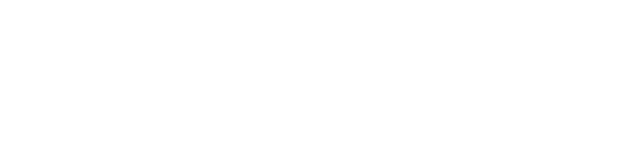
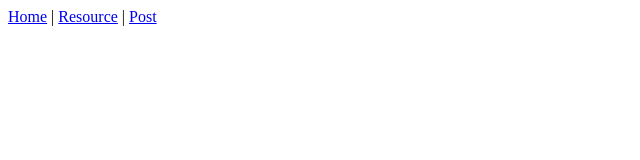
Before and after one commit to tiazheng04/Whack-2023, a plain HTML site: page home/index.html in a window 1280 px wide. Shown: the whole page, without its empty margins (0-640 px from the left). Drawn offline with Linux system fonts and the light colour scheme; files whose address does not match are found by name.

Commit message:
created about folder

```diff
--- a/home/index.html
+++ b/home/index.html
@@ -4,11 +4,15 @@
     <meta charset="UTF-8">
     <meta name="viewport" content="width=device-width, initial-scale=1.0">
     <link type="text/css"  rel="stylesheet" href="index.css">
-    <title>Document</title>
+    <title>home</title>
 </head>
 <body>
+    <nav>
+        <a href="index.html">Home</a> |
+        <a href="resource.html">Resource</a> |
+        <a href="post.html">Post</a>
+       </nav>
     <div>
-
         <script src="search.js"></script>
         <script src="index.js"></script>
     </div>
```
Also changed, not shown: about/about.css (added), about/about.html (added), 1 other file.
